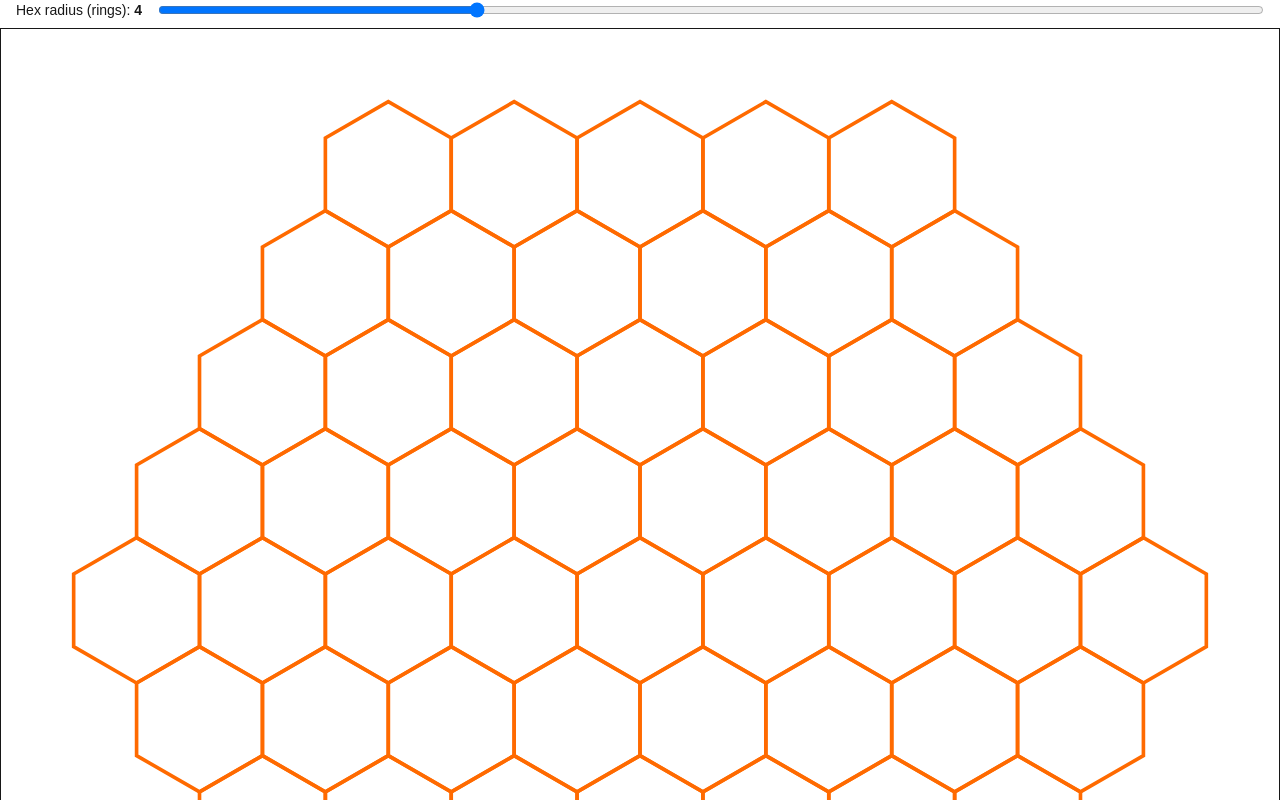
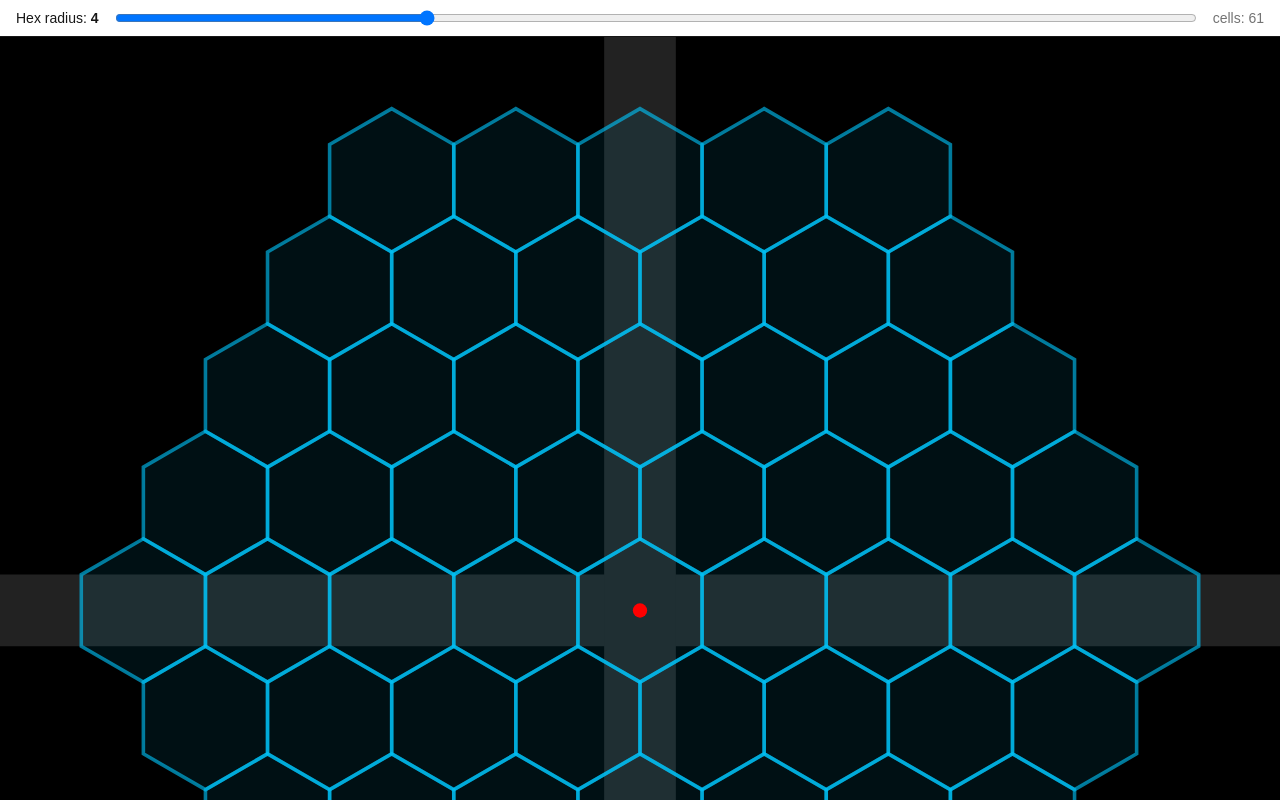
Before and after one commit to hideosuzuki2024fx-blip/mars-grid-demo, a Next.js app: page /v2/map in a window 1280 px wide. Shown: the top 800 px of the page. Built offline with nearby package versions, Linux system fonts and the light colour scheme.

Commit message:
Update HexMapClient.tsx

```diff
--- a/app/v2/map/HexMapClient.tsx
+++ b/app/v2/map/HexMapClient.tsx
@@ -4,93 +4,95 @@ import { useMemo, useState } from "react";
 import {
   generateHexCells,
   hexCornersKmPoint,
-  axialDistance,
   HexCell,
 } from "@/lib/hex";
 
-const HEX_SIZE_KM = 1;
+const HEX_SIZE_KM = 1;          // 1km per hex
+const MAX_RADIUS = 14;          // 上限（opportunity と揃える）
 
 export default function HexMapClient() {
-  const [radius, setRadius] = useState<number>(4);
+  // ===== state =====
+  const [radius, setRadius] = useState(4);
 
-  const allCells = useMemo(() => {
-    return generateHexCells(14, HEX_SIZE_KM);
-  }, []);
+  // ===== hex data =====
+  const hexes: HexCell[] = useMemo(() => {
+    return generateHexCells(radius, HEX_SIZE_KM);
+  }, [radius]);
 
-  const visibleCells = useMemo(() => {
-    return allCells.filter((c) =>
-      axialDistance({ q: 0, r: 0 }, { q: c.q, r: c.r }) <= radius
-    );
-  }, [allCells, radius]);
-
-  const viewBox = useMemo(() => {
-    if (visibleCells.length === 0) {
-      return "-10 -10 20 20";
+  // ===== viewBox 計算 =====
+  const view = useMemo(() => {
+    if (hexes.length === 0) {
+      return "-5 -5 10 10";
     }
 
-    const xs: number[] = [];
-    const ys: number[] = [];
+    const xs = hexes.map((h) => h.xKm);
+    const ys = hexes.map((h) => h.yKm);
 
-    for (const c of visibleCells) {
-      const corners = hexCornersKmPoint(c.xKm, c.yKm, HEX_SIZE_KM);
-      for (const p of corners) {
-        xs.push(p.xKm);
-        ys.push(p.yKm);
-      }
-    }
+    const minX = Math.min(...xs) - HEX_SIZE_KM * 2;
+    const maxX = Math.max(...xs) + HEX_SIZE_KM * 2;
+    const minY = Math.min(...ys) - HEX_SIZE_KM * 2;
+    const maxY = Math.max(...ys) + HEX_SIZE_KM * 2;
 
-    const minX = Math.min(...xs);
-    const maxX = Math.max(...xs);
-    const minY = Math.min(...ys);
-    const maxY = Math.max(...ys);
+    return `${minX} ${minY} ${maxX - minX} ${maxY - minY}`;
+  }, [hexes]);
 
-    return `${minX - 1} ${minY - 1} ${maxX - minX + 2} ${maxY - minY + 2}`;
-  }, [visibleCells]);
-
+  // ===== render =====
   return (
-    <div className="w-full h-full flex flex-col gap-2">
-      <div className="flex items-center gap-4 px-4">
-        <label className="text-sm">
-          Hex radius (rings): <b>{radius}</b>
-        </label>
+    <div className="flex h-full w-full flex-col">
+      {/* ===== controls ===== */}
+      <div className="flex items-center gap-4 border-b px-4 py-2 text-sm">
+        <div>
+          Hex radius: <b>{radius}</b>
+        </div>
         <input
           type="range"
           min={0}
-          max={14}
+          max={MAX_RADIUS}
           step={1}
           value={radius}
           onChange={(e) => setRadius(Number(e.target.value))}
           className="flex-1"
         />
+        <div className="opacity-60">
+          cells: {hexes.length}
+        </div>
       </div>
 
-      <div className="flex-1 border">
+      {/* ===== map ===== */}
+      <div className="flex-1 overflow-hidden">
         <svg
-          viewBox={viewBox}
-          width="100%"
-          height="100%"
-          preserveAspectRatio="xMidYMid meet"
+          viewBox={view}
+          className="h-full w-full bg-black"
         >
-          {visibleCells.map((cell: HexCell) => {
+          {/* axes (debug) */}
+          <line x1={-1000} y1={0} x2={1000} y2={0} stroke="#222" />
+          <line x1={0} y1={-1000} x2={0} y2={1000} stroke="#222" />
+
+          {/* hex cells */}
+          {hexes.map((hex) => {
             const corners = hexCornersKmPoint(
-              cell.xKm,
-              cell.yKm,
+              hex.xKm,
+              hex.yKm,
               HEX_SIZE_KM
             );
+
             const points = corners
               .map((p) => `${p.xKm},${p.yKm}`)
               .join(" ");
 
             return (
               <polygon
-                key={cell.id}
+                key={hex.id}
                 points={points}
-                fill="none"
-                stroke="#ff6a00"
+                fill="rgba(0, 200, 255, 0.08)"
+                stroke="rgba(0, 200, 255, 0.6)"
                 strokeWidth={0.05}
               />
             );
           })}
+
+          {/* center marker */}
+          <circle cx={0} cy={0} r={0.1} fill="red" />
         </svg>
       </div>
     </div>
```
